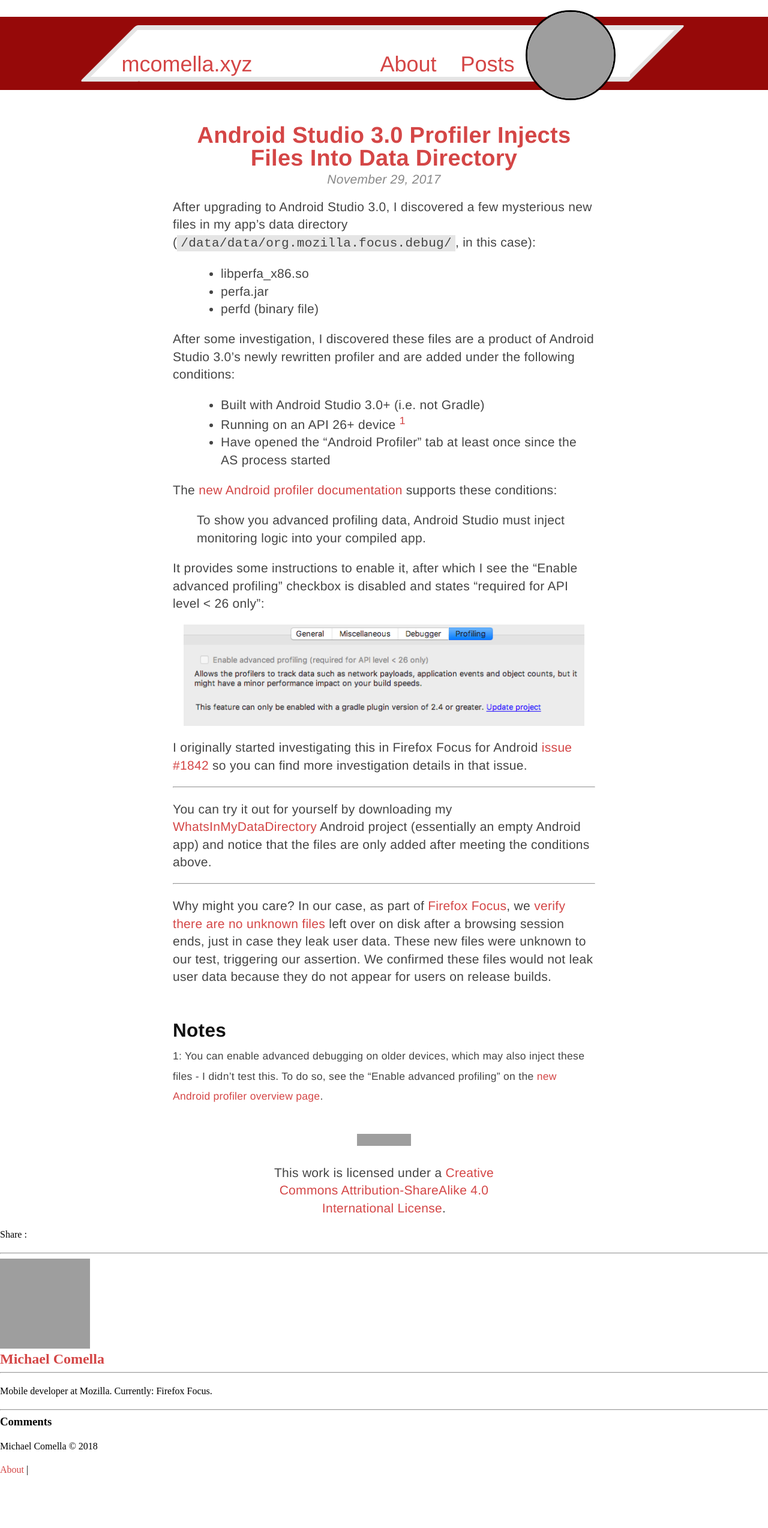
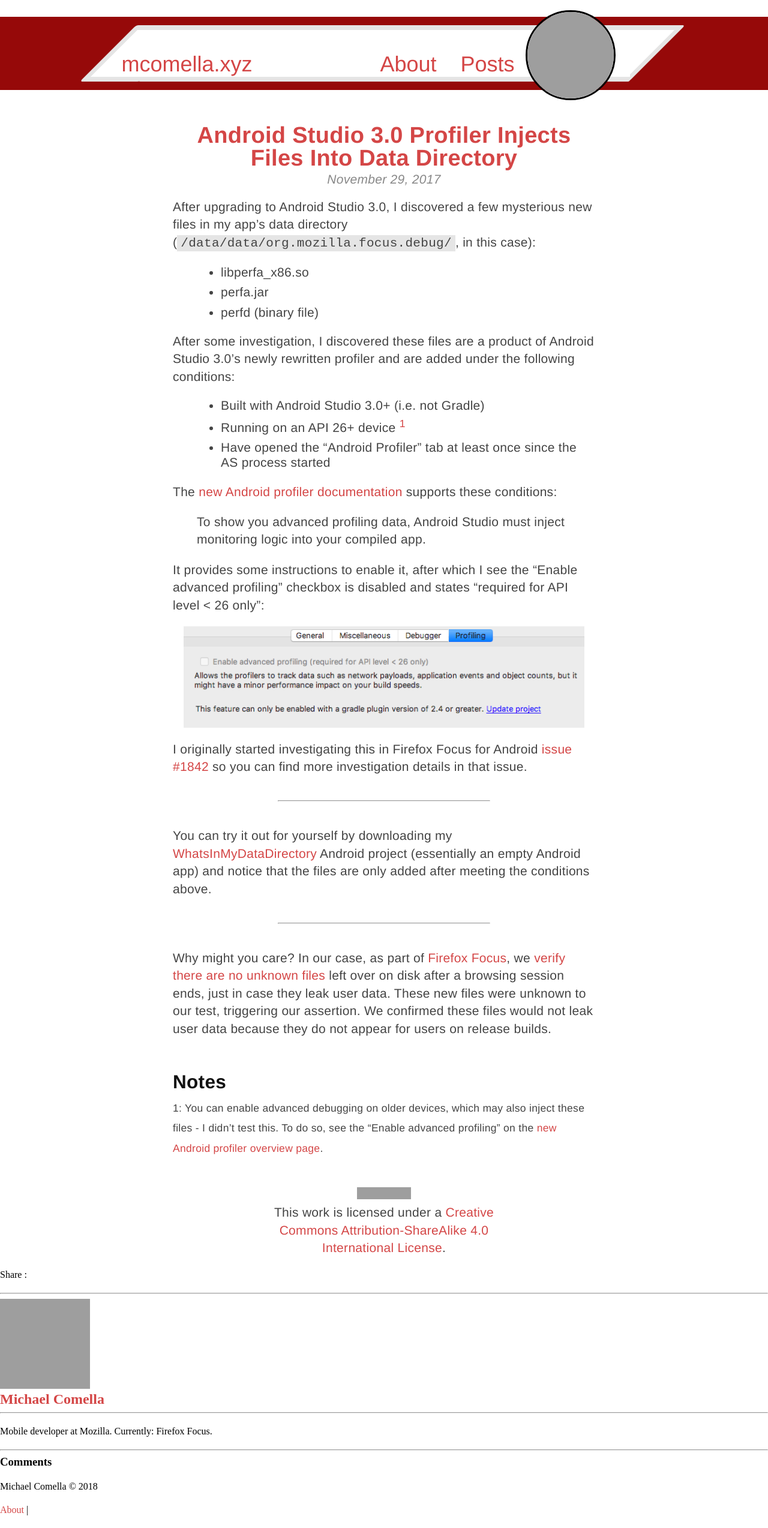
Before and after one commit to mcomella/mcomella.github.com, a Jekyll site: the page built from _posts/2017-11-29-as-3-profiler-injects-files.md, in a window 1280 px wide. Shown: the whole page at 60% size. Built offline with Jekyll 4.4.1, drawn with Linux system fonts in a browser that asks for light colours; comment, search, counter and statistics services are not loaded; before the commit the page ends 2480 px from its top, so only the background shows below that; grey boxes are pictures that could not be loaded.

Commit message:
Finish post style, except code blocks.
Remaining: code blocks.

```diff
--- a/_layouts/post.html
+++ b/_layouts/post.html
@@ -13,7 +13,7 @@
 	<!-- Styles inline for lazy. -->
 	<div style="width: 60%; margin: 0 auto; text-align: center">
 		<a rel="license" href="http://creativecommons.org/licenses/by-sa/4.0/">
-			<img alt="Creative Commons License" src="https://i.creativecommons.org/l/by-sa/4.0/88x31.png" />
+			<img class="creative-commons" alt="Creative Commons License" src="https://i.creativecommons.org/l/by-sa/4.0/88x31.png" />
 		</a><br />This work is licensed under a <a rel="license" href="http://creativecommons.org/licenses/by-sa/4.0/">Creative Commons Attribution-ShareAlike 4.0 International License</a>.
 	</div>
 </div>
--- a/css/redesign.css
+++ b/css/redesign.css
@@ -128,6 +128,10 @@
     letter-spacing: 0.3px;
 }
 
+strong {
+    font-weight: bold;
+}
+
 /* --- POST START --- */
 .post {
     width: 55%;
@@ -162,6 +166,18 @@
     margin: 21px 0;
 }
 
+.post a {
+    font-weight: normal;
+}
+
+.post li {
+    line-height: 1.2;
+}
+
+.post li + li {
+    margin-top: 8px;
+}
+
 .post ul, .post ol {
     padding-left: 80px;
 }
@@ -173,6 +189,16 @@
     margin-right: auto;
 }
 
+.post .creative-commons {
+    display: inline; /* undo img ^ */
+}
+
+.post hr {
+    width: 50%;
+    margin-top: 42px; /* 2x p margin */
+    margin-bottom: 42px;
+}
+
 .highlighter-rouge {
     padding: 2px 6px;
     background: #E5E5E5;
```
